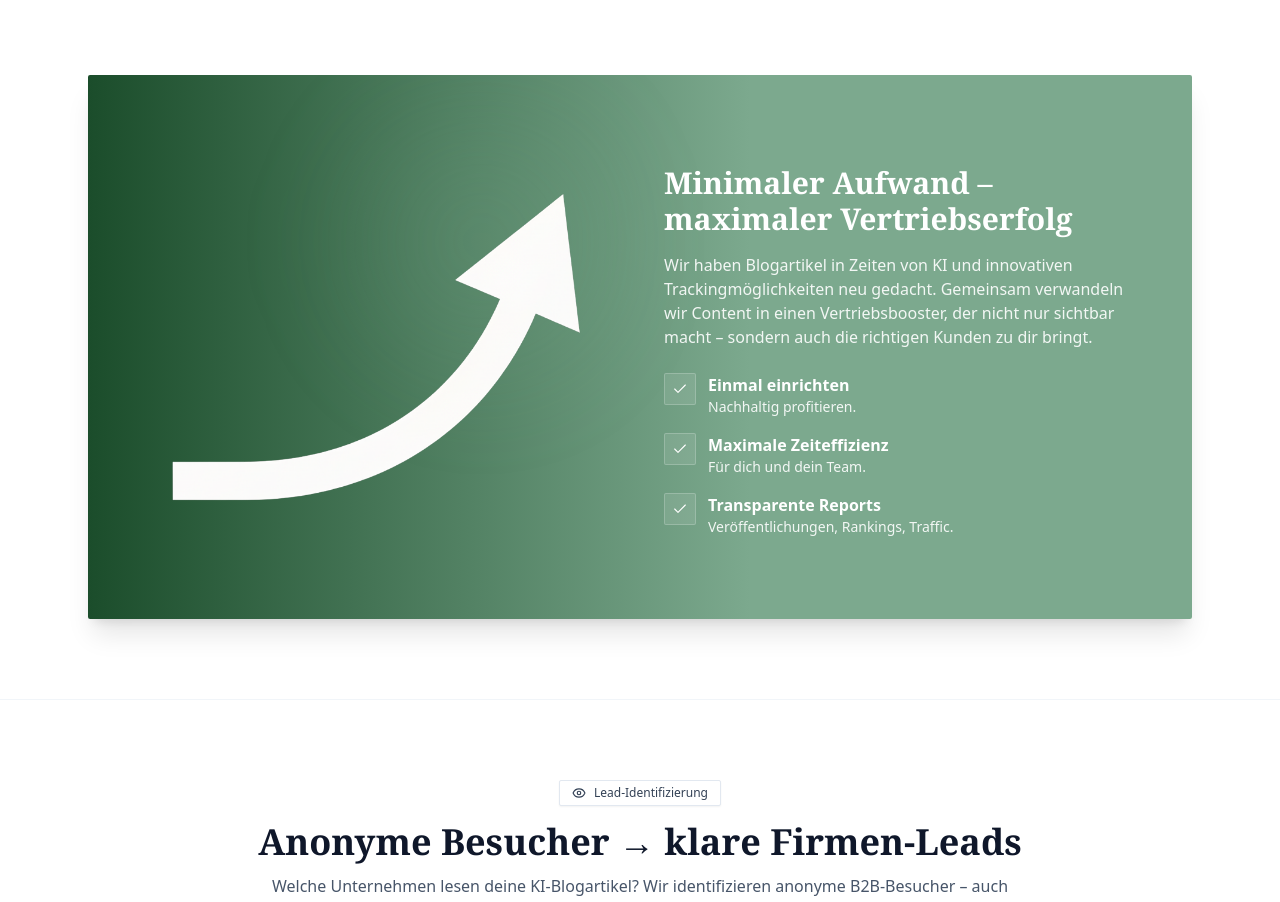
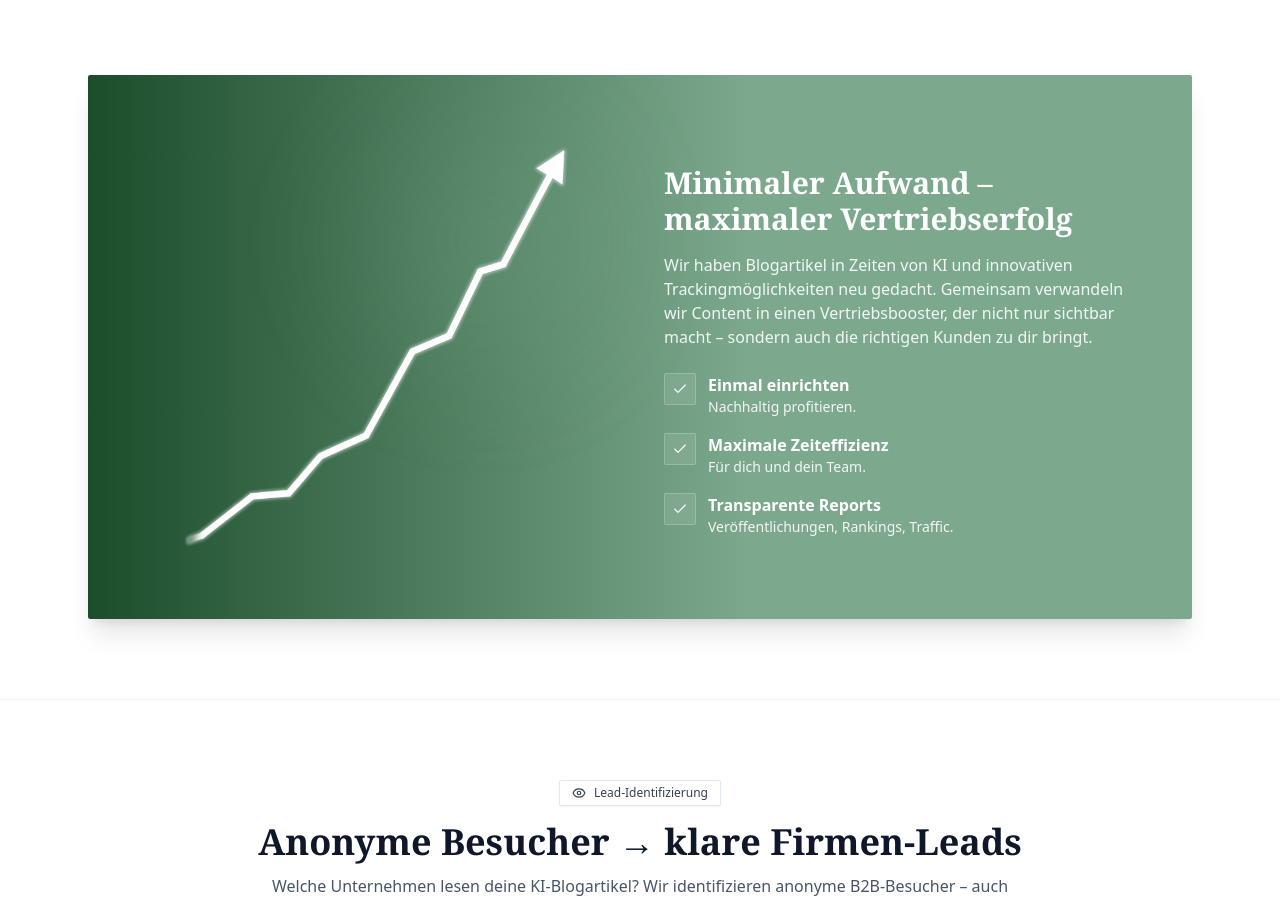
Before and after one commit to lennartnm/findbar_website, a Next.js app: page / in a window 1280 px wide. Shown: the part 3400-4302 px from the top of the page. Built offline with nearby package versions, Linux system fonts and the light colour scheme.

Commit message:
Update page.tsx

```diff
--- a/src/app/page.tsx
+++ b/src/app/page.tsx
@@ -894,7 +894,7 @@ function UnserZielSection() {
                   }}
                 />
                 <img
-                  src="/Wachstum.png"
+                  src="/WachstumGraph.png"
                   alt="Darstellung des Done 4 You Prozesses"
                   className="relative z-20 w-full rounded-sm"
                 />
```
